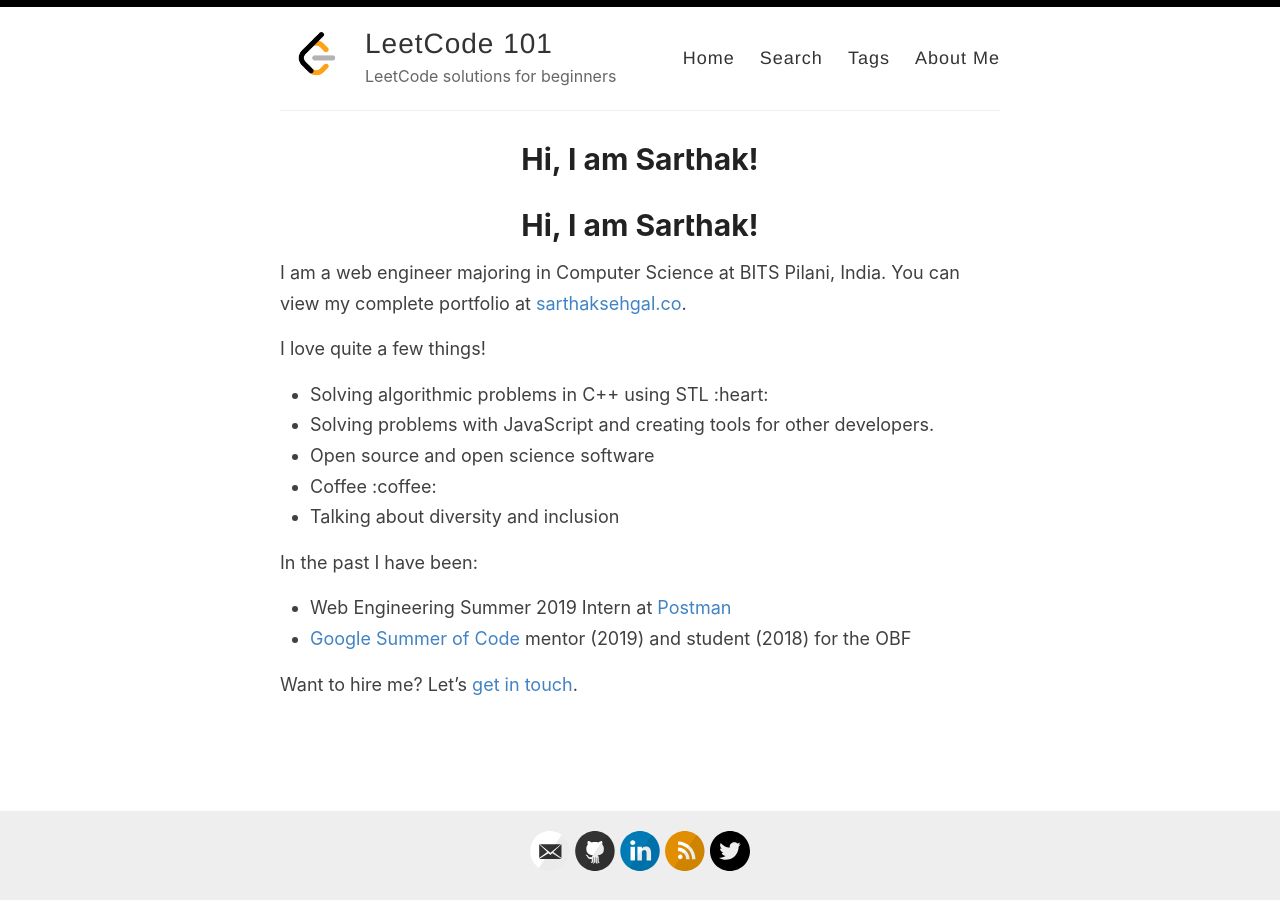
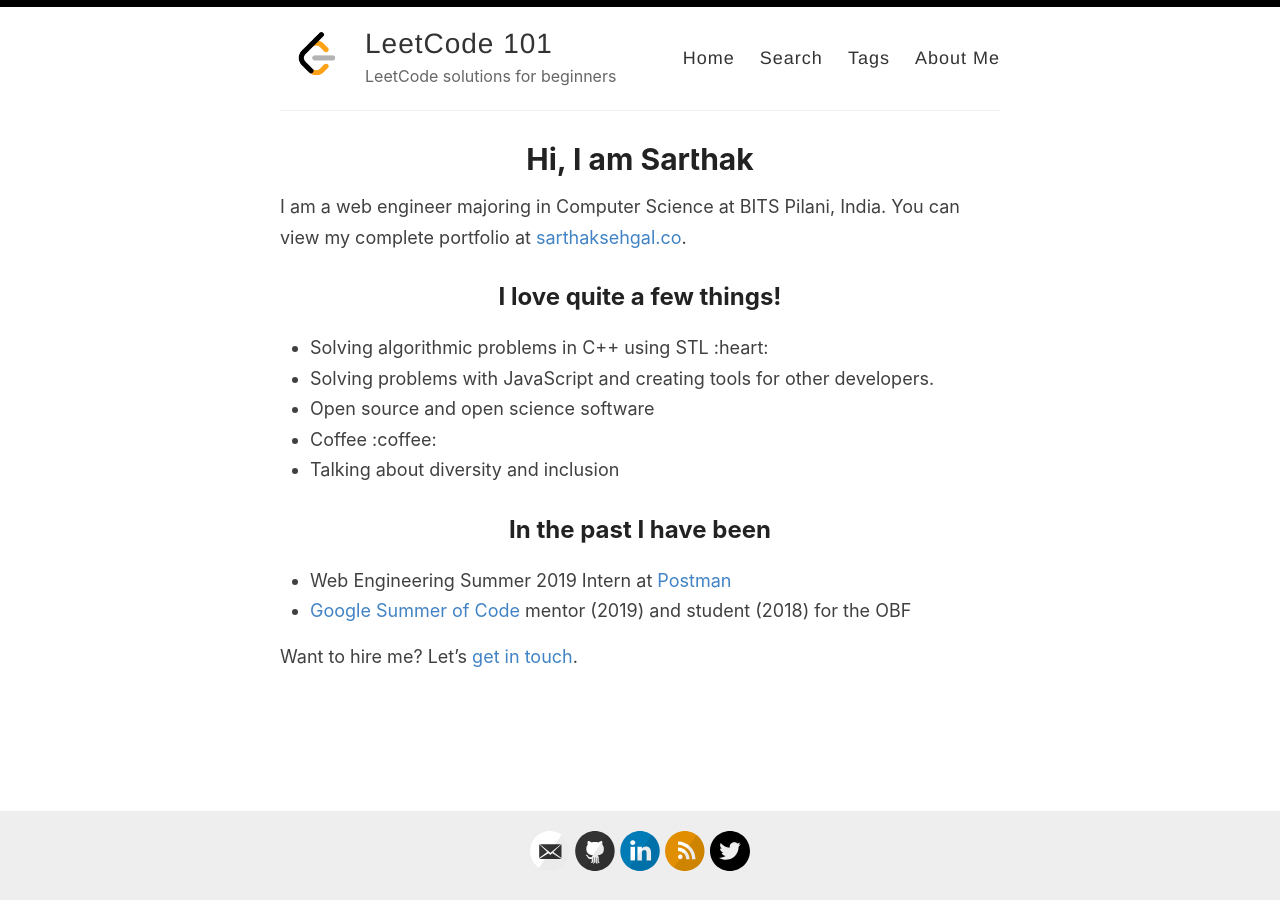
Before and after one commit to sarthak-sehgal/leetcode101, a Jekyll site: the page built from _pages/about.md, in a window 1280 px wide. Built offline with Jekyll 4.4.1, drawn with Linux system fonts in a browser that asks for light colours; our own code applies the rules of GitHub Pages for plain Markdown files; some of the changed lines change nothing that is shown.

Commit message:
Add metadata to about

```diff
--- a/_pages/about.md
+++ b/_pages/about.md
@@ -1,14 +1,18 @@
-# Hi, I am Sarthak!
+---
+layout: page
+permalink: /about/
+title: Hi, I am Sarthak
+---
 I am a web engineer majoring in Computer Science at BITS Pilani, India. You can view my complete portfolio at [sarthaksehgal.co](https://sarthaksehgal.co).
 
-I love quite a few things!
+## I love quite a few things!
 - Solving algorithmic problems in C++ using STL :heart:
 - Solving problems with JavaScript and creating tools for other developers.
 - Open source and open science software
 - Coffee :coffee:
 - Talking about diversity and inclusion
 
-In the past I have been:
+## In the past I have been
 - Web Engineering Summer 2019 Intern at [Postman](https://www.getpostman.com)
 - [Google Summer of Code](https://summerofcode.withgoogle.com) mentor (2019) and student (2018) for the OBF
 
```
